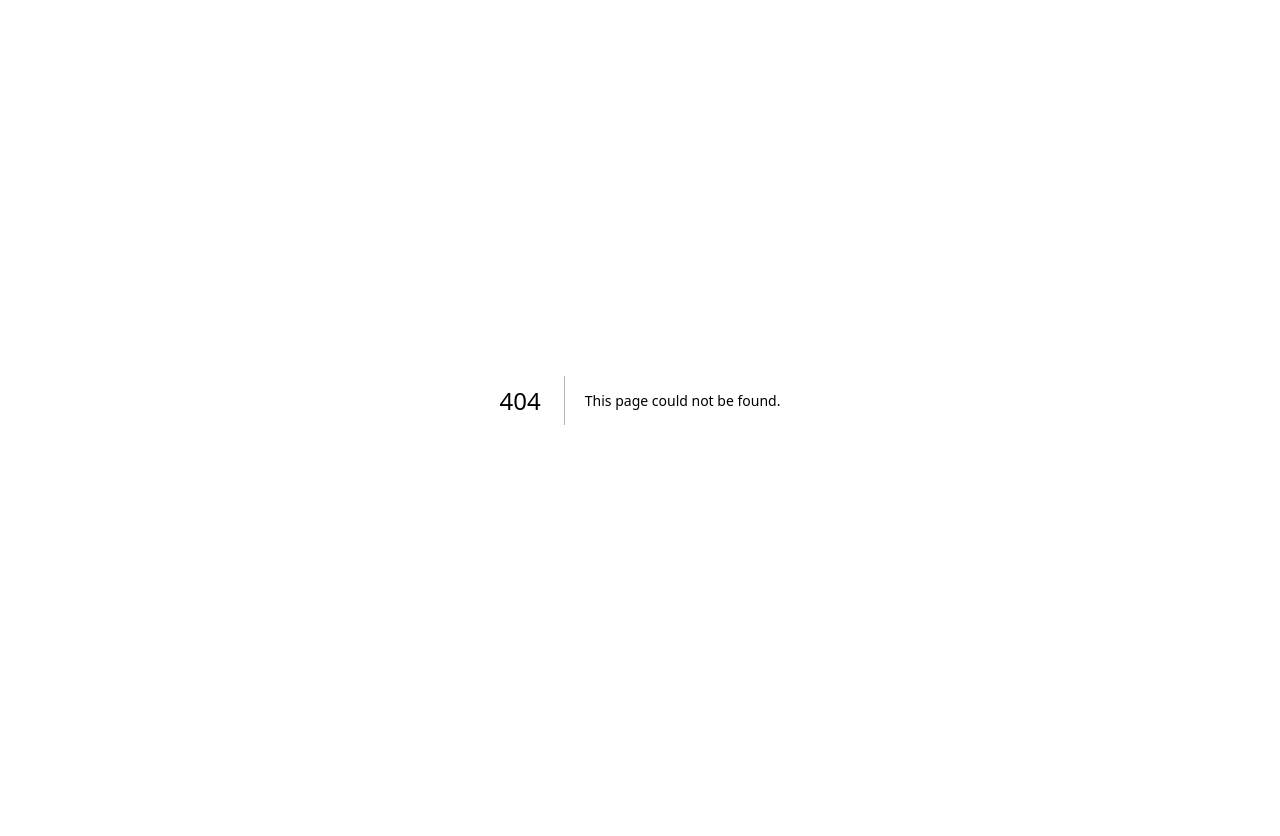
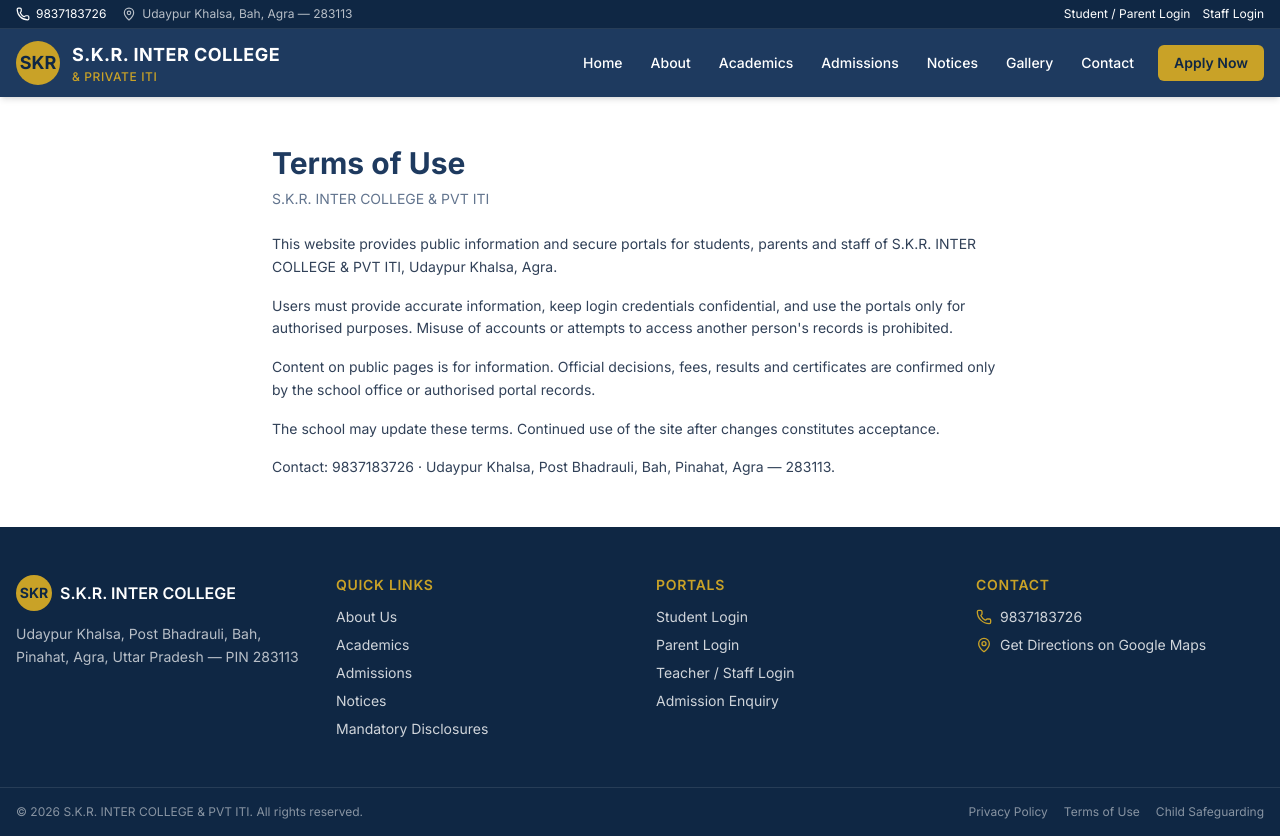
Before and after one commit to princetyagi1424/SKR-INTER-COLLEGE, a Next.js app: page /terms in a window 1280 px wide. Before the commit this address had no page. Before the commit the page ends 800 px from the top, so only its background shows below. Built offline with nearby package versions, Linux system fonts and the light colour scheme.

Commit message:
feat: terms of use page

```diff
--- /dev/null
+++ b/src/app/(public)/terms/page.tsx
@@ -0,0 +1,38 @@
+import { PublicHeader } from "@/components/layout/PublicHeader";
+import { PublicFooter } from "@/components/layout/PublicFooter";
+
+export const metadata = { title: "Terms of Use" };
+
+export default function TermsPage() {
+  return (
+    <div className="flex min-h-screen flex-col">
+      <PublicHeader />
+      <main className="mx-auto max-w-3xl flex-1 px-4 py-12">
+        <h1 className="mb-2 text-3xl font-bold text-[var(--color-navy)]">Terms of Use</h1>
+        <p className="mb-6 text-sm text-slate-500">S.K.R. INTER COLLEGE & PVT ITI</p>
+        <div className="space-y-4 text-sm leading-relaxed text-slate-700">
+          <p>
+            This website provides public information and secure portals for students, parents and staff of
+            S.K.R. INTER COLLEGE & PVT ITI, Udaypur Khalsa, Agra.
+          </p>
+          <p>
+            Users must provide accurate information, keep login credentials confidential, and use the
+            portals only for authorised purposes. Misuse of accounts or attempts to access another
+            person's records is prohibited.
+          </p>
+          <p>
+            Content on public pages is for information. Official decisions, fees, results and certificates
+            are confirmed only by the school office or authorised portal records.
+          </p>
+          <p>
+            The school may update these terms. Continued use of the site after changes constitutes acceptance.
+          </p>
+          <p>
+            Contact: 9837183726 · Udaypur Khalsa, Post Bhadrauli, Bah, Pinahat, Agra — 283113.
+          </p>
+        </div>
+      </main>
+      <PublicFooter />
+    </div>
+  );
+}
```
